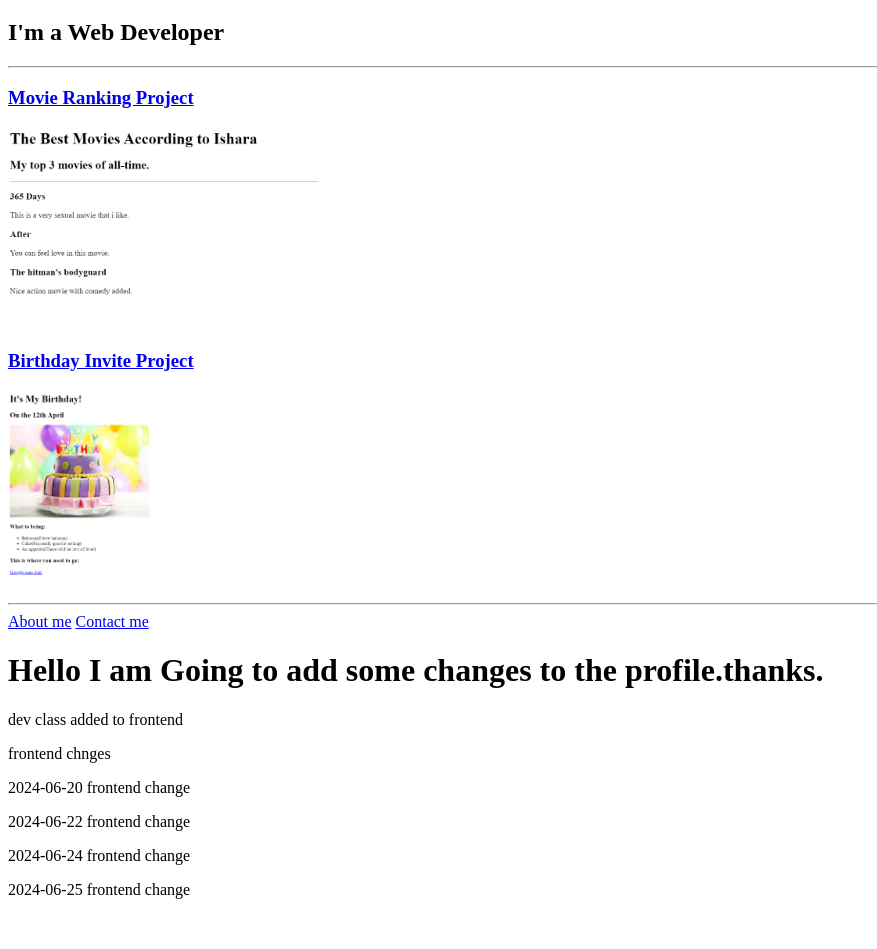
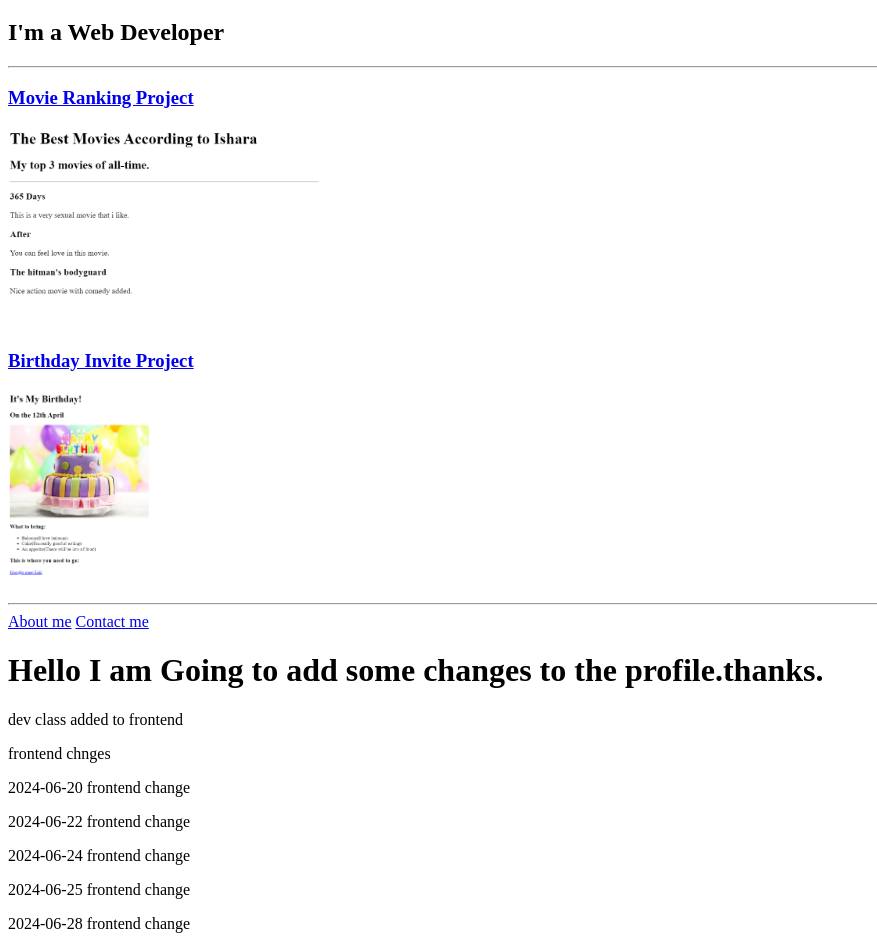
Before and after one commit to IKudagama/new-WEB, a plain HTML site: page index.html in a window 1280 px wide. Shown: the part 61-1010 px from the top of the page, without its empty margins (0-877 px from the left). Before the commit the page ends 976 px from the top, so only its background shows below. Drawn offline with Linux system fonts and the light colour scheme.

Commit message:
new changes to frontend

```diff
--- a/index.html
+++ b/index.html
@@ -59,6 +59,9 @@ https://developer.mozilla.org/en-US/docs/Web/HTML/Element/img#attr-height -->
     <dev class="new">
         <p>2024-06-25 frontend change</p>
     </dev>
+    <dev class="new">
+        <p>2024-06-28 frontend change</p>
+    </dev>
 
 </body>
 </html>
```
